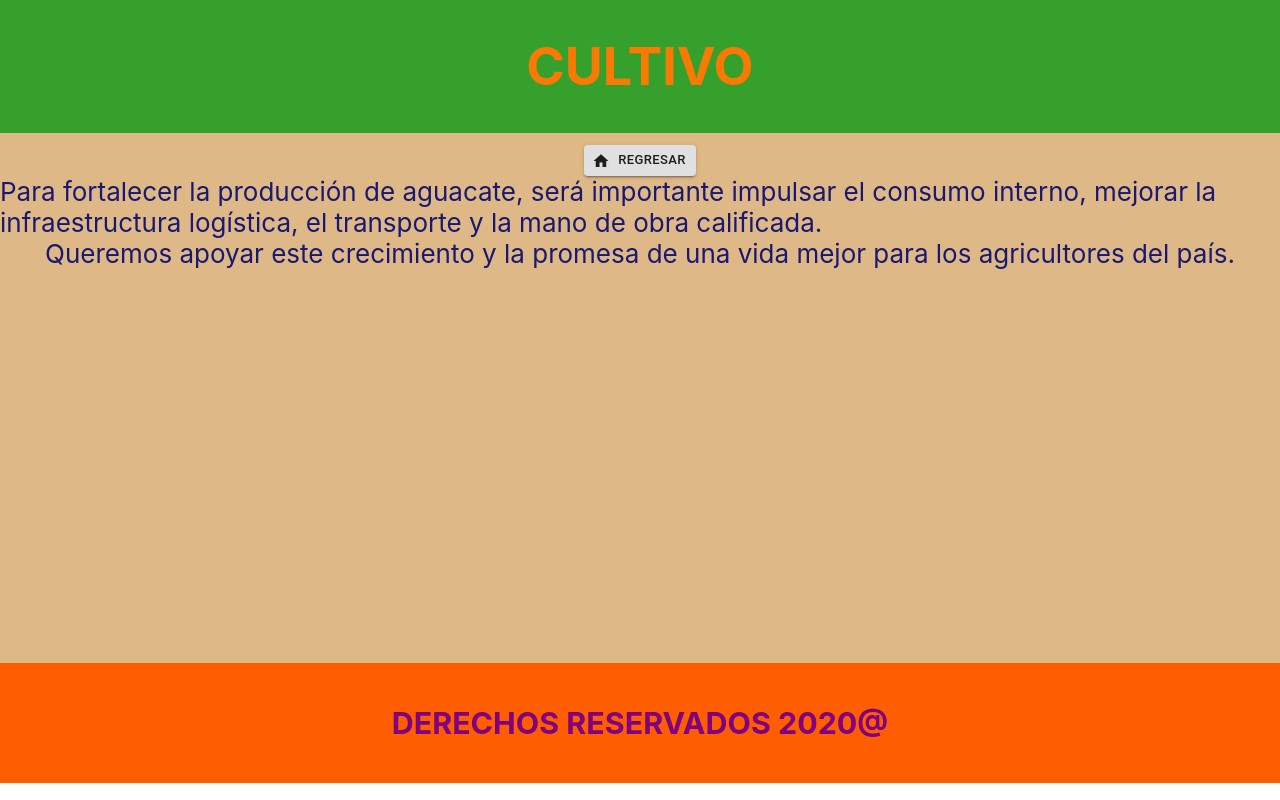
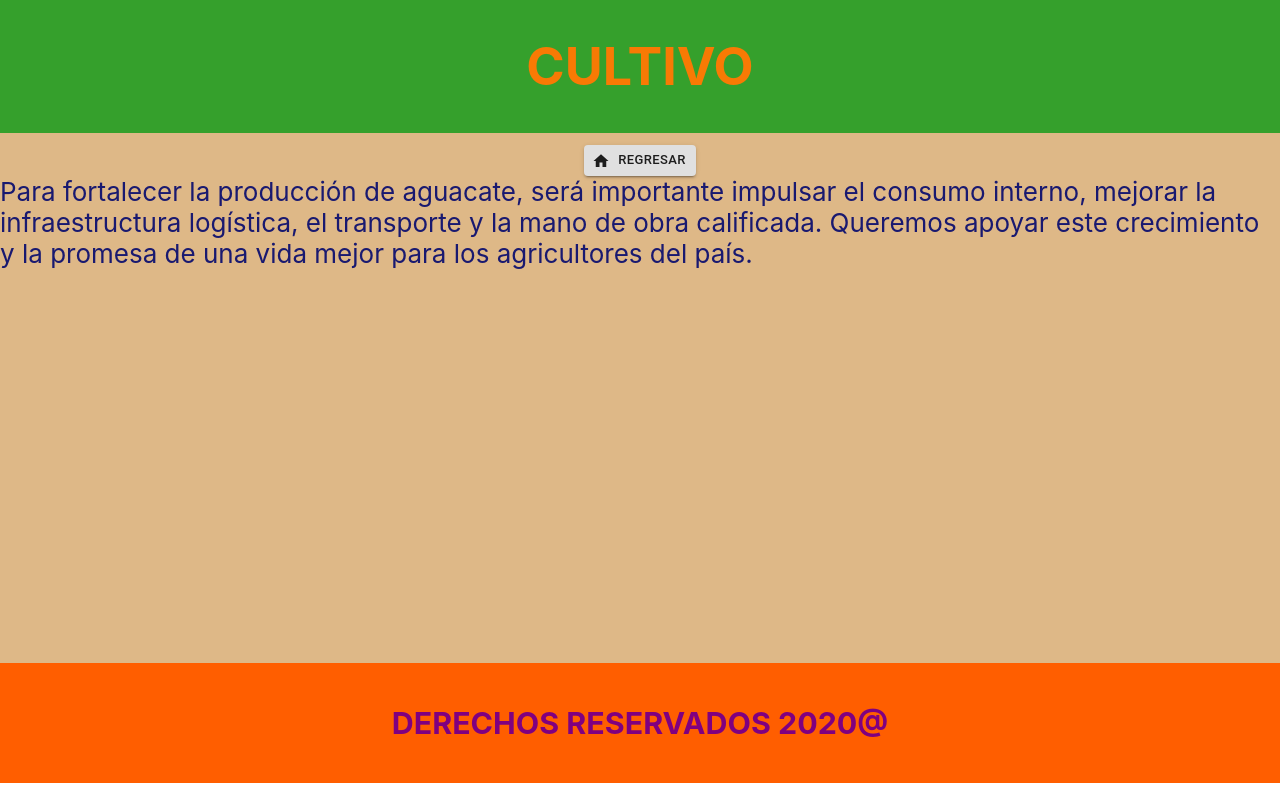
Before and after one commit to Ramon3210/kopanda, a React (Create React App) app: page /datos in a window 1280 px wide. Built offline with nearby package versions, Linux system fonts and the light colour scheme.

Commit message:
Update DatosView.jsx

```diff
--- a/src/view/DatosView.jsx
+++ b/src/view/DatosView.jsx
@@ -75,8 +75,7 @@ class DatosView extends Component {
             Regresar
           </Button>
         </Link>
- <h8>Para fortalecer la producción de aguacate, será importante impulsar el consumo interno, mejorar la infraestructura logística, el transporte y la mano de obra calificada.</h8>
- <h8>Queremos apoyar este crecimiento y la promesa de una vida mejor para los agricultores del país.</h8>
+ <h8>Para fortalecer la producción de aguacate, será importante impulsar el consumo interno, mejorar la infraestructura logística, el transporte y la mano de obra calificada. Queremos apoyar este crecimiento y la promesa de una vida mejor para los agricultores del país.</h8>
         {/* <h1>{this.props.name}</h1>
         <form autoComplete="off" onSubmit={this.addData}>
           <table>
```
